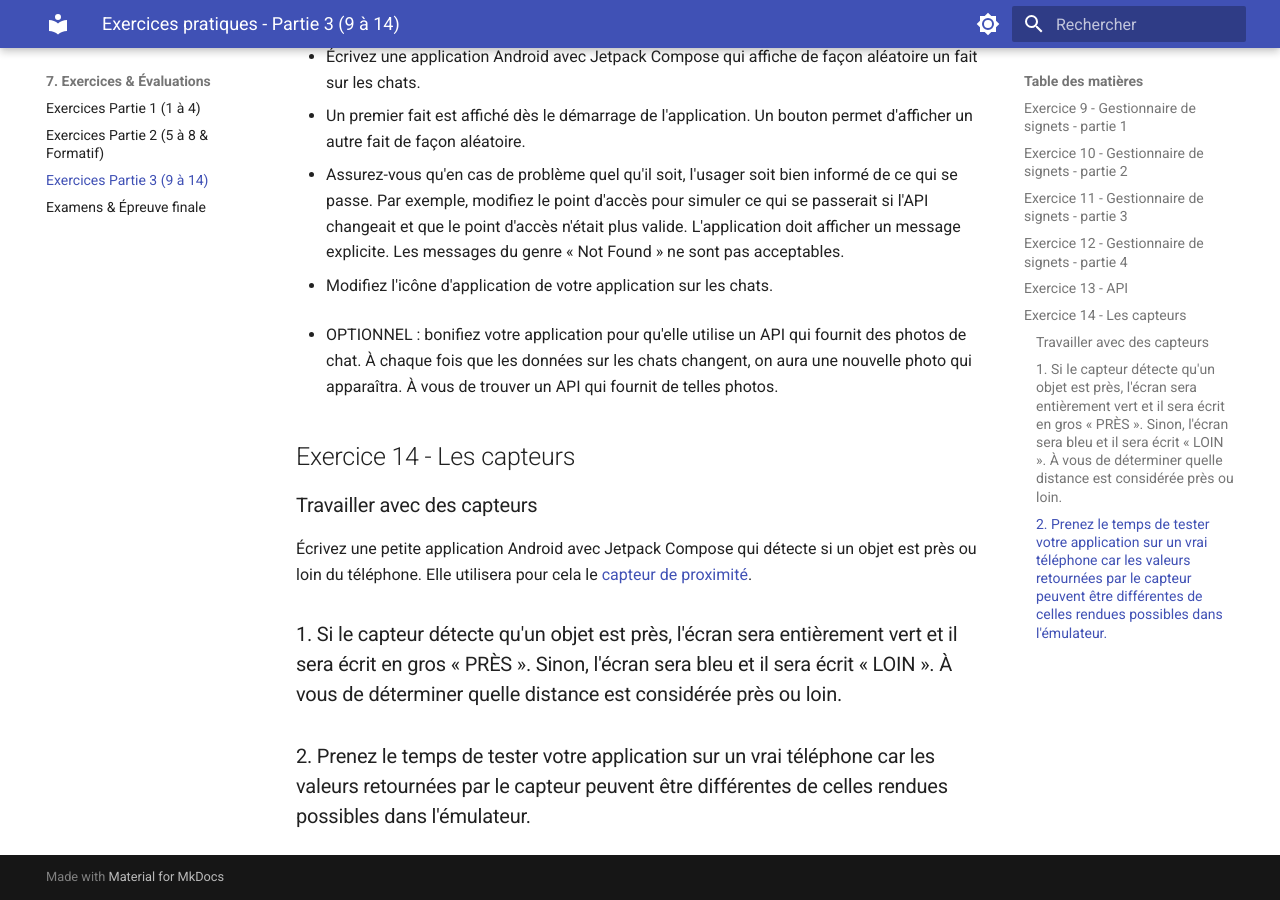
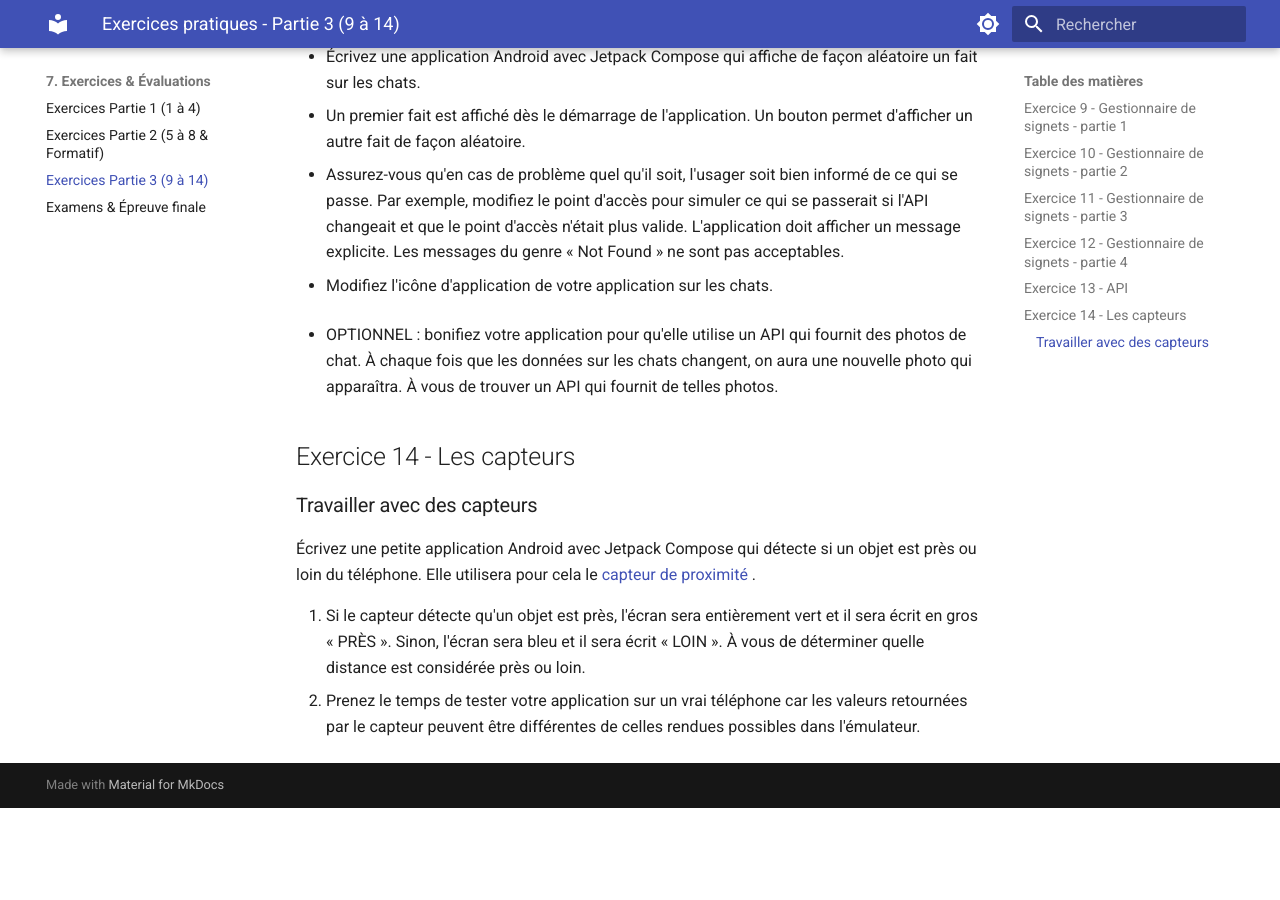
Before and after one commit to Apps-Mobiles-2-Victo/notes_de_cours, an MkDocs documentation site: the page built from docs/07-exercices-evaluations/exercices-partie3.md, in a window 1280 px wide and 900 px high, scrolled down 3022 px. Built offline with MkDocs 1.6.1 and Material for MkDocs 9.7.7, drawn with Linux system fonts in a browser that asks for light colours; after the commit the page ends 3830 px from its top, so only the background shows below that.

Commit message:
Fix formatting and numbering in proximity sensor exercise instructions

```diff
--- a/docs/07-exercices-evaluations/exercices-partie3.md
+++ b/docs/07-exercices-evaluations/exercices-partie3.md
@@ -127,10 +127,7 @@ Cat Facts : [https://catfact.ninja](https://catfact.ninja) .
 ### Travailler avec des capteurs
 
 
-Écrivez une petite application Android avec Jetpack Compose qui détecte si un objet est près ou loin du téléphone. Elle utilisera pour cela le [capteur de proximité](https://developer.android.com/develop/sensors-and-location/sensors/sensors_position?hl=fr#sensors-pos-prox).
+Écrivez une petite application Android avec Jetpack Compose qui détecte si un objet est près ou loin du téléphone. Elle utilisera pour cela le [capteur de proximité](https://developer.android.com/develop/sensors-and-location/sensors/sensors_position?hl=fr#sensors-pos-prox) .
 
-
-### 1. Si le capteur détecte qu'un objet est près, l'écran sera entièrement vert et il sera écrit en gros « PRÈS ». Sinon, l'écran sera bleu et il sera écrit « LOIN ». À vous de déterminer quelle distance est considérée près ou loin.
-
-
-### 2. Prenez le temps de tester votre application sur un vrai téléphone car les valeurs retournées par le capteur peuvent être différentes de celles rendues possibles dans l'émulateur.
+1. Si le capteur détecte qu'un objet est près, l'écran sera entièrement vert et il sera écrit en gros « PRÈS ». Sinon, l'écran sera bleu et il sera écrit « LOIN ». À vous de déterminer quelle distance est considérée près ou loin.
+1. Prenez le temps de tester votre application sur un vrai téléphone car les valeurs retournées par le capteur peuvent être différentes de celles rendues possibles dans l'émulateur.
```
